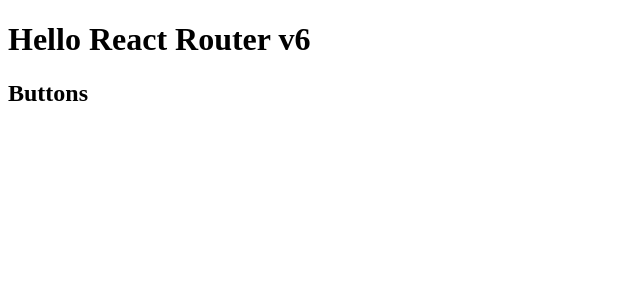
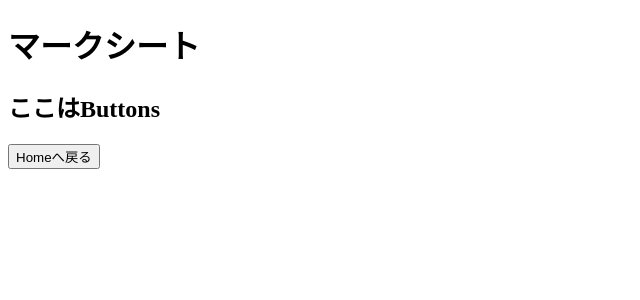
Before and after one commit to ken-hashimoto/marksheet-app, a React (Create React App) app: page /buttons in a window 1280 px wide. Shown: the top 300 px of the page, without its empty margins (0-640 px from the left). Built offline with nearby package versions, Linux system fonts and the light colour scheme.

Commit message:
useNavigateを使用

```diff
--- a/src/App.jsx
+++ b/src/App.jsx
@@ -1,15 +1,17 @@
 import { ChoiceButtons } from "./components/ChoiceButtons";
 import styled from "styled-components";
-import { Home } from "./route/Home";
-import { Buttons } from "./route/Buttons";
+import { Home } from "./routes/Home";
+import { Buttons } from "./routes/Buttons";
+import { NotFound } from "./routes/NotFound";
 import { Routes, Route } from "react-router-dom";
 export const App = () => {
   return (
     <>
-      <h1>Hello React Router v6</h1>
+      <h1>マークシート</h1>
       <Routes>
         <Route path="/" element={<Home />} />
         <Route path="/buttons" element={<Buttons />} />
+        <Route path="*" element={<NotFound />} />
       </Routes>
     </>
   );
--- a/src/route/Buttons.js
+++ /dev/null
@@ -1,3 +0,0 @@
-export const Buttons = () => {
-  return <h2>Buttons</h2>;
-};
--- a/src/route/Home.js
+++ /dev/null
@@ -1,3 +0,0 @@
-export const Home = () => {
-  return <h2>Home</h2>;
-};
--- /dev/null
+++ b/src/routes/Buttons.js
@@ -0,0 +1,14 @@
+import { useNavigate } from "react-router-dom";
+export const Buttons = () => {
+  const navigate = useNavigate();
+  const handleClick = () => {
+    // homeへ戻る
+    navigate("/", { state: { id: 1 } });
+  };
+  return (
+    <>
+      <h2>ここはButtons</h2>
+      <button onClick={handleClick}>Homeへ戻る</button>
+    </>
+  );
+};
--- /dev/null
+++ b/src/routes/Home.js
@@ -0,0 +1,13 @@
+import { useNavigate } from "react-router-dom";
+export const Home = () => {
+  const navigate = useNavigate();
+  const handleClick = () => {
+    navigate("/buttons", { state: { id: 1 } });
+  };
+  return (
+    <>
+      <h2>ここはHome</h2>
+      <button onClick={handleClick}> buttons </button>
+    </>
+  );
+};
--- /dev/null
+++ b/src/routes/NotFound.js
@@ -0,0 +1,3 @@
+export const NotFound = () => {
+  return <h2>このページは存在しません</h2>;
+};
```
